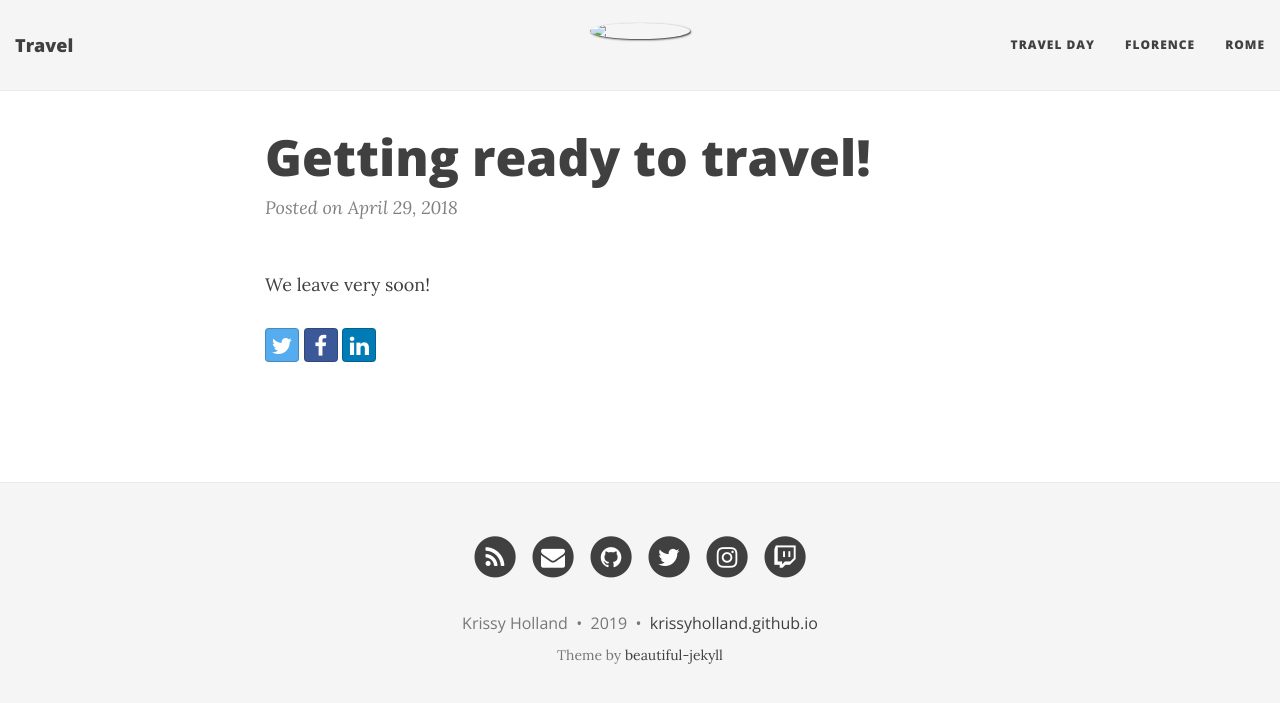
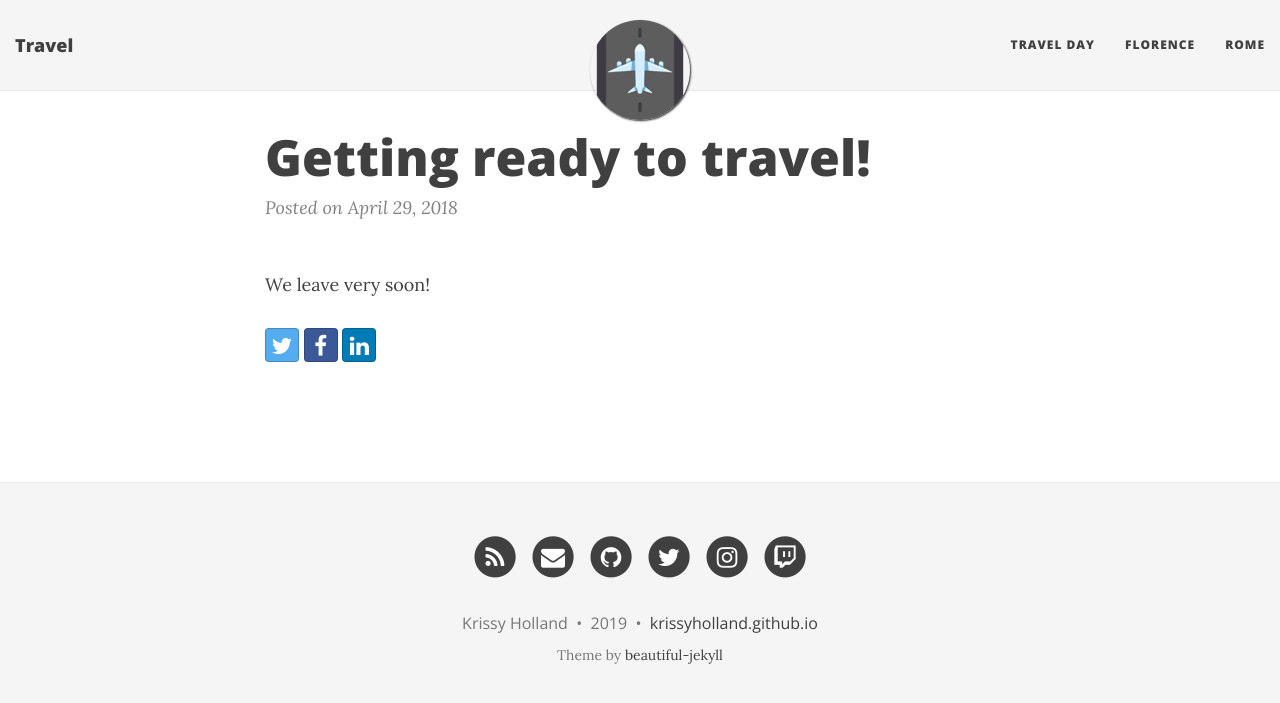
Before and after one commit to krissyholland/Italy_Website, a Jekyll site: the page built from _posts/2018-04-29-first-post.md, in a window 1280 px wide. Shown: the top 703 px of the page. Built offline with Jekyll 4.4.1, drawn with Linux system fonts in a browser that asks for light colours; nearby versions of some CDN libraries.

Commit message:
Update 2018-04-29-first-post.md

```diff
--- a/_posts/2018-04-29-first-post.md
+++ b/_posts/2018-04-29-first-post.md
@@ -1,7 +1,7 @@
 ---
 layout: post
 title: Getting ready to travel!
-image: img/airport.png
+image: /img/airport.png
 ---
 
 We leave very soon!
```
